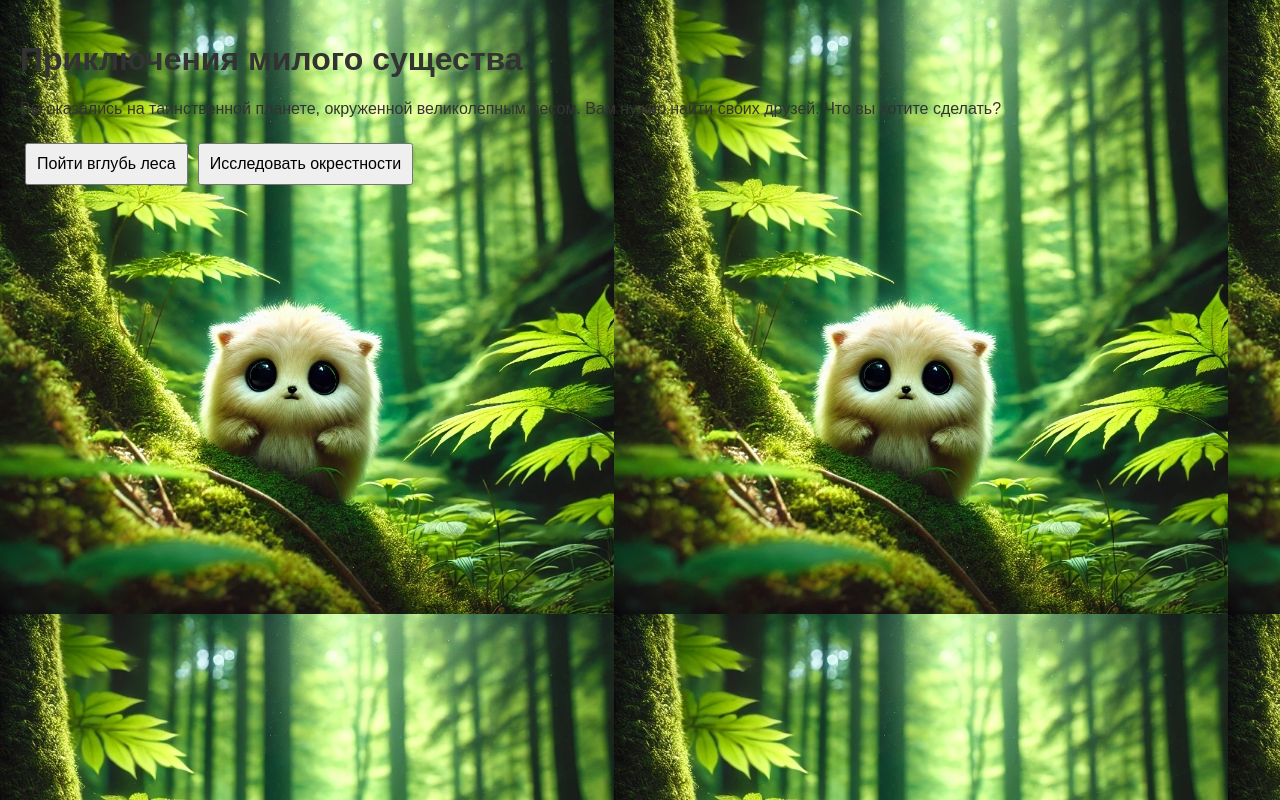
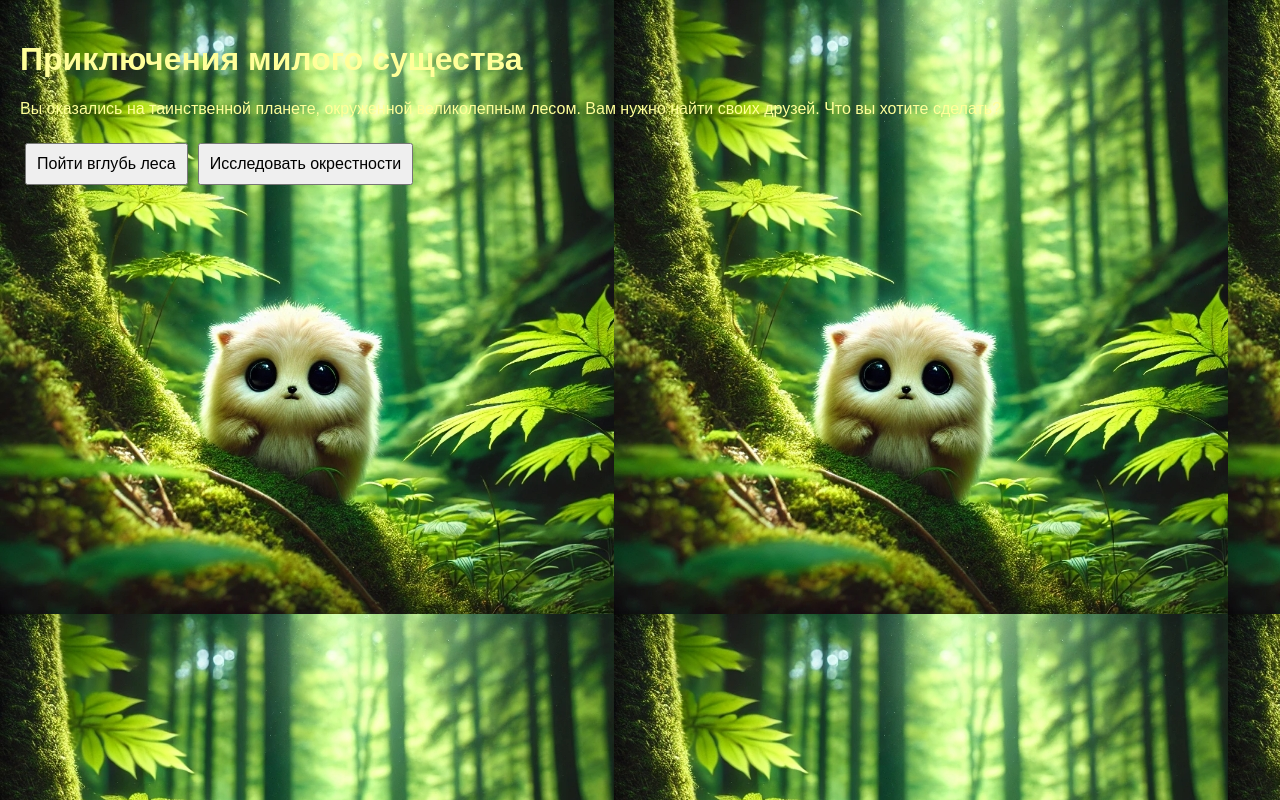
Before and after one commit to Marsyusha/Marsyusha, a plain HTML site: page index.html in a window 1280 px wide. Drawn offline with Linux system fonts and the light colour scheme.

Commit message:
Update index.html

```diff
--- a/index.html
+++ b/index.html
@@ -9,7 +9,7 @@
             font-family: Arial, sans-serif;
             background-color: #e8f5e9;
             background-image: url("monstr.jpg");
-            color: #333;
+            color: #ffff99;
             margin: 0;
             padding: 20px;
         }
```
